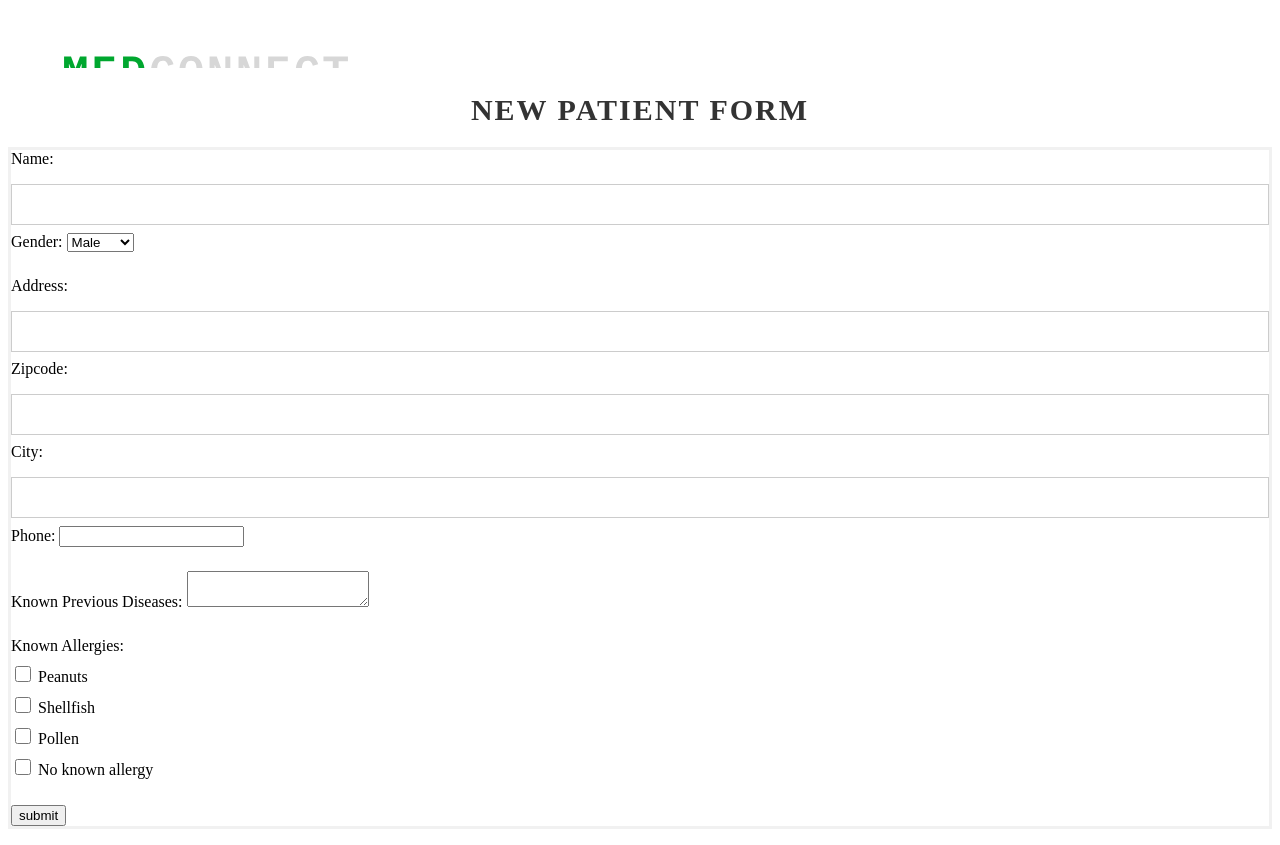
After one commit to xginevra/FastRegProject, a PHP site: page /new_patient.php in a window 1280 px wide. The commit adds this page. Run offline with PHP 8.4, Linux system fonts and the light colour scheme.

Commit message:
i hope i didnt fuck up

```diff
--- a/medconnect/loggedin.php
+++ b/medconnect/loggedin.php
@@ -27,7 +27,7 @@ if (!isset($_SESSION['loggedin'])) {
         <l>
             <li><a href="logout.php">Logout</a></li><br />
             <li><a href="info.php">about us</a></li>
-            <li><a href="new_patient.html">New Patient</a></li>
+            <li><a href="new_patient.php">New Patient</a></li>
 
         </l>
     </div>
--- /dev/null
+++ b/medconnect/new_patient.php
@@ -0,0 +1,80 @@
+<?php
+session_start()
+?>
+
+
+<html lang="en">
+<head>
+    <meta charset="UTF-8">
+    <meta name="viewport" content="width=device-width, initial-scale=1.0">
+    <link rel="stylesheet" href="styles.css">
+    <title>New Patient Form</title>
+</head>
+<body>
+    <header>
+        <a href="index.html" >
+            <object data="Logo.svg" height="20vh" style="margin-top: 5vh; margin-left: 6vh;"> </object>
+        </a>
+    </header>
+
+    <h2 class="h2">New Patient Form</h2>
+
+
+
+    <form class="form" action="submit_form.php" method="POST">
+
+        <label for="name">Name:</label>
+        <input class=".input1" type="text" id="name" name="name" required><br>
+
+        <!-- Gender -->
+        <label for="gender">Gender:</label>
+        <select id="gender" name="gender">
+            <option value="Male">Male</option>
+            <option value="Female">Female</option>
+            <option value="Other">Other</option>
+        </select>
+
+        <br>
+        <br>
+
+        <label for="address">Address:</label>
+        <input type="text" id="address" name="address" required><br>
+
+        <label for="zipcode">Zipcode:</label>
+        <input type="text" id="zipcode" name="zipcode" required><br>
+
+        <label for="city">City:</label>
+        <input type="text" id="city" name="city" required><br>
+
+        <label for="phone">Phone:</label>
+        <input type="tel" id="phone" name="phone" required><br>
+
+        <br>
+
+        <label for="prevDiseases">Known Previous Diseases:</label>
+        <textarea id="prevDiseases" name="prevDiseases"></textarea><br>
+
+        <br>
+
+        <label>Known Allergies:</label><br>
+        <input type="checkbox" id="allergy1" name="allergies" value="Peanuts">
+        <label for="allergy1">Peanuts</label><br>
+
+        <input type="checkbox" id="allergy2" name="allergies" value="Shellfish">
+        <label for="allergy2">Shellfish</label><br>
+
+        <input type="checkbox" id="allergy3" name="allergies" value="Pollen">
+        <label for="allergy3">Pollen</label><br>
+
+        <input type="checkbox" id="allergy3" name="allergies" value="No known allergy">
+        <label for="allergy3">No known allergy</label><br>
+        <!-- Add more checkboxes as needed -->
+
+        <br>
+
+
+        <input type="submit" name="submit" value="submit">
+    </form>
+
+</body>
+</html>
```
Also changed, not shown: medconnect/authenticate.php (+8 -8 lines), medconnect/submit_form.php (+37 -35 lines).
